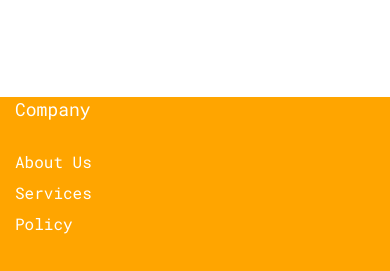
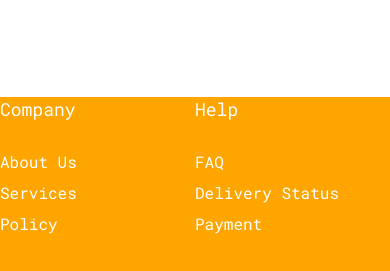
Before and after one commit to ifs19038/ProyekKelompokH7, a plain HTML site: page index.html in a window 390 px wide. Shown: the part 4988-5259 px from the top of the page. Drawn offline with Linux system fonts and the light colour scheme.

Commit message:
submit ulang

```diff
--- a/index.html
+++ b/index.html
@@ -4,7 +4,7 @@
     <meta charset="UTF-8" />
     <meta http-equiv="X-UA-Compatible" content="IE=edge" />
     <meta name="viewport" content="width=device-width, initial-scale=1.0" />
-    <title>Kelompok H7</title>
+    <title>Document</title>
     <link rel="stylesheet" href="style.css" />
     <link rel="stylesheet" href="responsive.css" />
     <link rel="stylesheet" type="text/css" href="https://cdnjs.cloudflare.com/ajax/libs/font-awesome/6.3.0/css/all.min.css">
--- a/responsive.css
+++ b/responsive.css
@@ -15,6 +15,9 @@
 
 .top-contact h2{
     font-size: 50px;
+}
+.footer-col{
+  width: 100%;
 }
 }
 
@@ -65,16 +68,8 @@
     width: 100%;
 }
 
-
+.footer-col{
+  width: 50%;
+  margin-bottom: 30px;
 }
-@media(max-width: 767px){
-  .footer-col{
-    width: 50%;
-    margin-bottom: 30px;
-  }
-  }
-  @media(max-width: 574px){
-  .footer-col{
-    width: 100%;
-  }
-  }
+}
--- a/style.css
+++ b/style.css
@@ -300,7 +300,6 @@ ul{
 }
 .footer-col{
 	width: 25%;
-	padding: 0 15px;
 }
 .footer-col h4{
 	font-size: 18px;
@@ -311,11 +310,9 @@ ul{
 .footer-col h4::before{
 	content: '';
 	position: absolute;
-	left: 0;
-	bottom: -10px;
-	height: 2px;
+
 	box-sizing: border-box;
-	width: 50px;
+
 }
 .footer-col ul li:not(:last-child){
 	margin-bottom: 10px;
```
